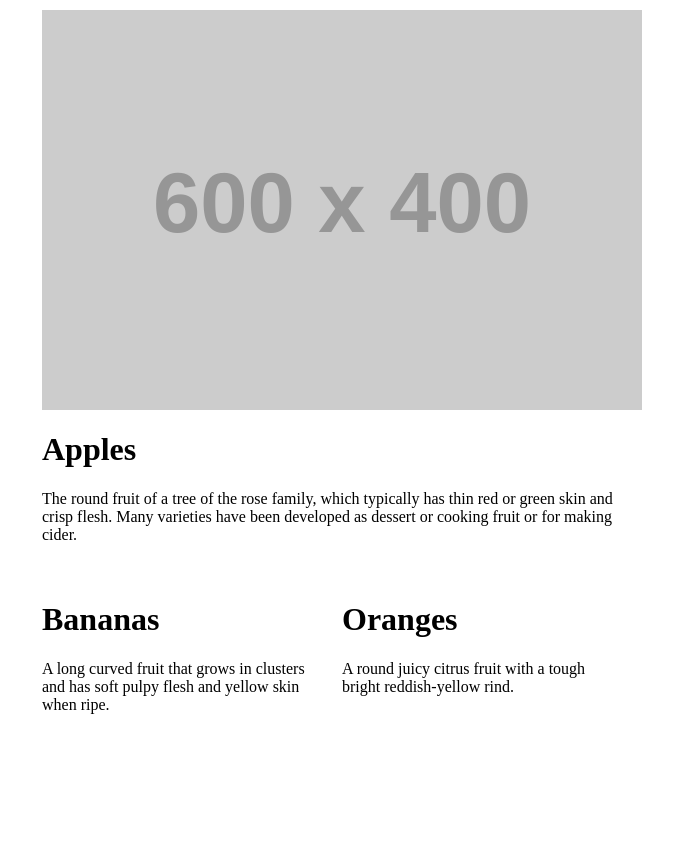
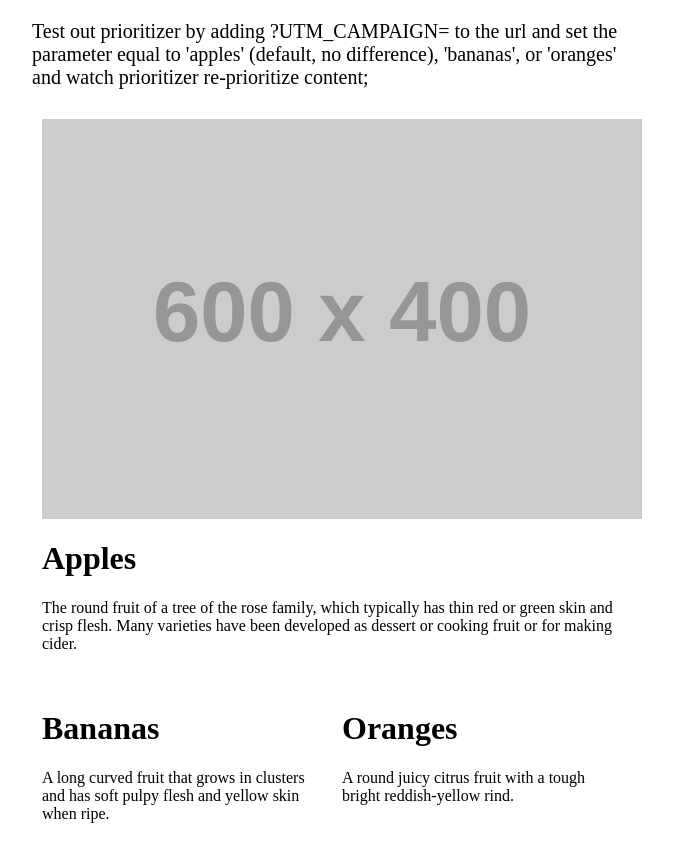
Before and after one commit to zacdavidm/prioritizer, a plain HTML site: page demo.html in a window 1280 px wide. Shown: the whole page, without its empty margins (308-981 px from the left). Before the commit the page ends 800 px from the top, so only its background shows below. Drawn offline with nearby package versions, Linux system fonts and the light colour scheme; placeholder pictures from the web are drawn by us.

Commit message:
add lead text

```diff
--- a/demo.html
+++ b/demo.html
@@ -35,11 +35,16 @@
     display:block;
   }
 
+  p.lead{
+    font-size:1.25rem;
+  }
 
   </style>
 </head>
 <body>
-
+  <p class="lead">
+    Test out prioritizer by adding ?UTM_CAMPAIGN= to the url and set the parameter equal to 'apples' (default, no difference), 'bananas', or 'oranges' and watch prioritizer re-prioritize content;
+  </p>
   <ul class="feature" data-prioritize="UTM_CAMPAIGN">
     <li data-prioritize-watch="apples">
       <img src="http://dummyimage.com/600x400/a3a3a3/fff&text=apples" alt="apples">
```
